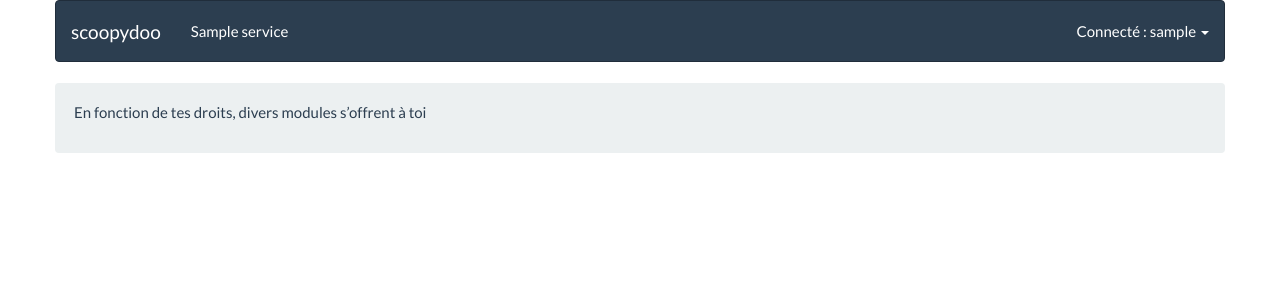
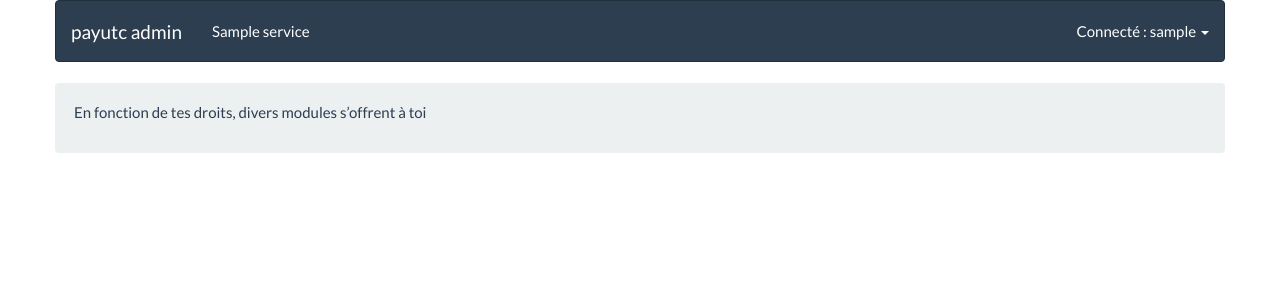
Before and after one commit to payutc/scoopydoo, a Flask app: template templates/index.html in a window 1280 px wide. Shown: the top 300 px of the page. Run offline with Flask 2, Linux system fonts and the light colour scheme; the template is opened without the code that fills it: most values are stand-ins (such as "Sample title", 1, 10 or a date in 2020); parts of the project's set-up code (start-up, migrations or seed data) failed here and were passed over.

Commit message:
Changement du titre

```diff
--- a/templates/index.html
+++ b/templates/index.html
@@ -9,7 +9,7 @@
       <span class="icon-bar"></span>
       <span class="icon-bar"></span>
     </button>
-    <a class="navbar-brand" href="#">scoopydoo</a>
+    <a class="navbar-brand" href="#">payutc admin</a>
   </div>
   <div class="collapse navbar-collapse">
     <ul class="nav navbar-nav">
```
